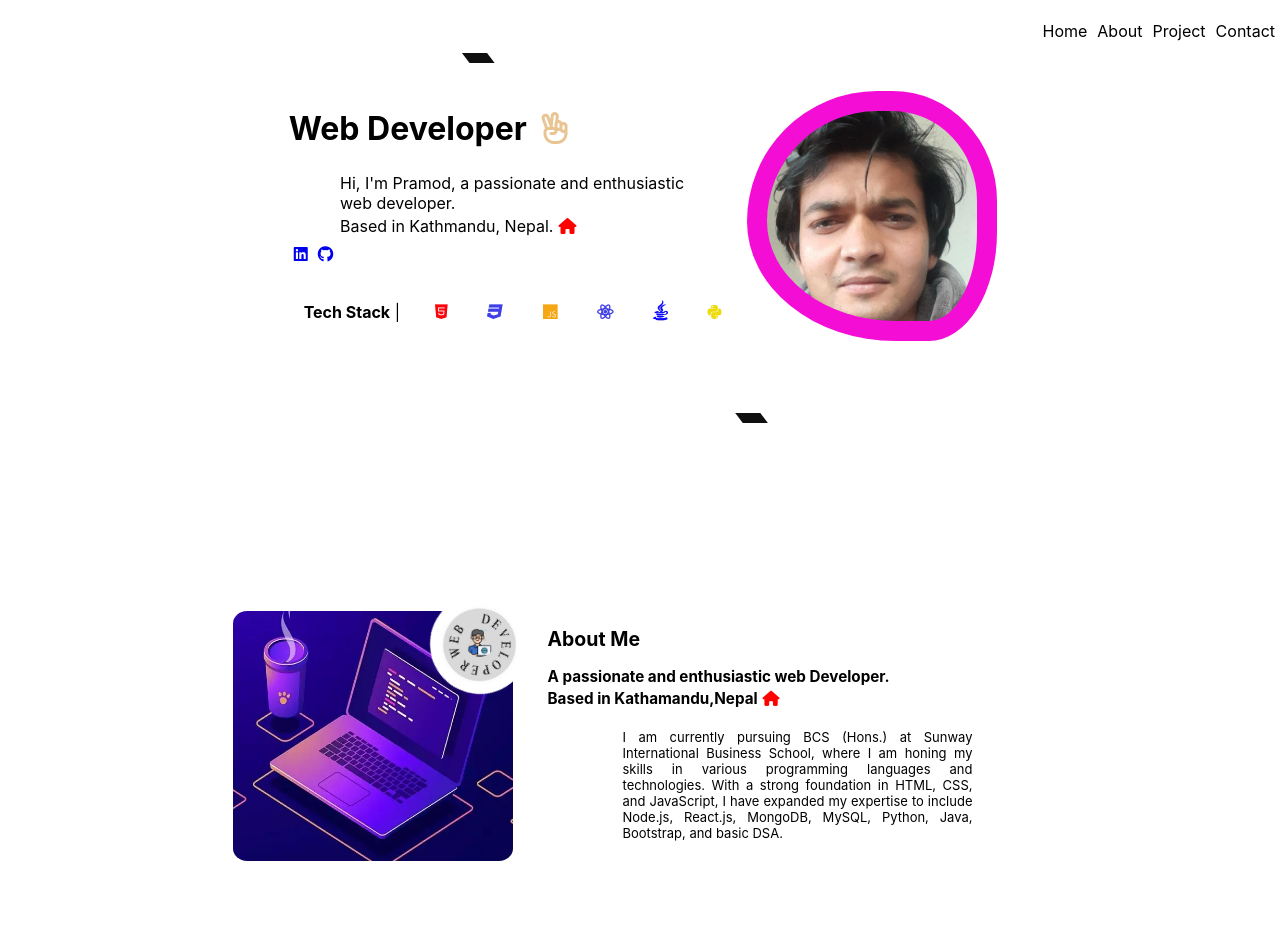
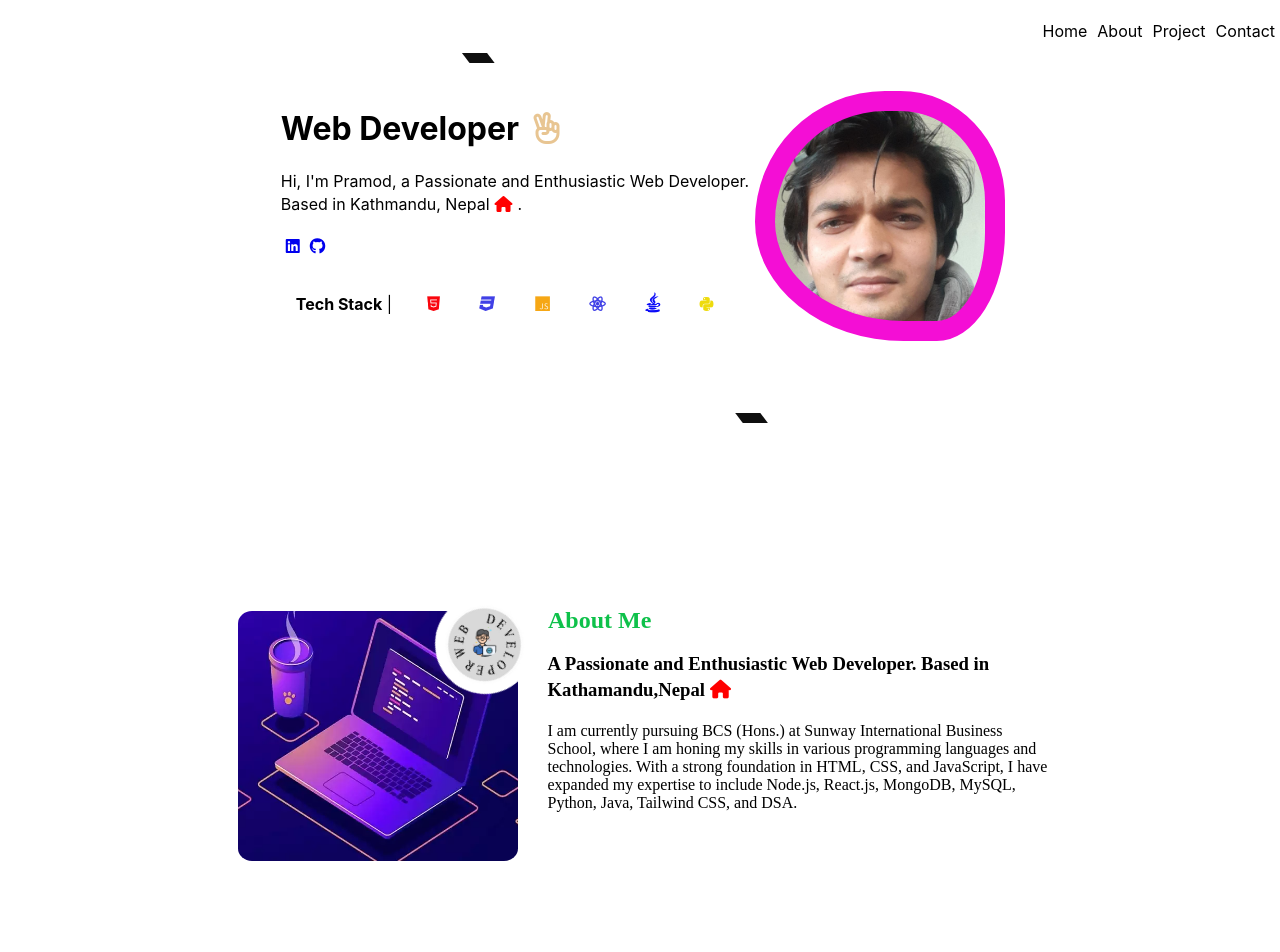
Before and after one commit to pramod-k-mahto/Portfolio, a React (Create React App) app: page / in a window 1280 px wide. Shown: the top 952 px of the page. Built offline with nearby package versions, Linux system fonts and the light colour scheme.

Commit message:
font changed

```diff
--- a/src/About/About.js
+++ b/src/About/About.js
@@ -1,38 +1,34 @@
 import style from "./about.module.css";
-import logo from '../image/logo.jpg'
-import coder from '../image/coder.png'
+import logo from "../image/logo.jpg";
+import coder from "../image/coder.png";
 
 function About() {
   return (
     <>
-      <div className={style.About_Main_Div} id='about' >
+      <div className={style.About_Main_Div} id="about">
         <div className={style.about_image}>
-
           <div className={style.move2}>
             <img src={logo} className={style.logo} alt="log" />
-
-
           </div>
           <div className={style.micon}>
             <img src={coder} className={style.logo2} alt="log" />
           </div>
         </div>
 
-
         <div className={style.about_text}>
-          <h2>About Me </h2>
+          <h2>About Me</h2>
           <h3>
-            A passionate and enthusiastic web Developer.
-            <br />
-            Based in Kathamandu,Nepal<i class="fa-solid fa-house"></i>
+            A Passionate and Enthusiastic Web Developer. Based in
+            Kathamandu,Nepal<i class="fa-solid fa-house"></i>
           </h3>
-          <p>
-            I am currently pursuing BCS (Hons.) at Sunway International Business
-            School, where I am honing my skills in various programming languages
-            and technologies. With a strong foundation in HTML, CSS, and
-            JavaScript, I have expanded my expertise to include Node.js,
-            React.js, MongoDB, MySQL, Python, Java, Bootstrap, and basic DSA.
-          </p>
+          <div>
+              I am currently pursuing BCS (Hons.) at Sunway International
+              Business School, where I am honing my skills in various
+              programming languages and technologies. With a strong foundation
+              in HTML, CSS, and JavaScript, I have expanded my expertise to
+              include Node.js, React.js, MongoDB, MySQL, Python, Java,
+              Tailwind CSS, and  DSA.
+          </div>
         </div>
       </div>
     </>
--- a/src/About/about.module.css
+++ b/src/About/about.module.css
@@ -23,10 +23,25 @@
   /* border: 2px solid black; */
   height: 300px;
   width: 500px;
-  padding: 5px;
+  /* padding: 5px; */
   font-size: small;
-  text-align: justify;
+  /* text-align: ; */
+  display: flex;
+  flex-direction: column;
+  /* line-height: 15px; */
+  font-family: serif;
+  font-size: medium;
 }
+.about_text h2 {
+  color: rgb(14, 193, 74);
+  margin: 0.5px;
+}
+.text {
+  text-indent: 5px ;
+  /* margin: 0.5px; */
+  font-size: medium;
+}
+
 @keyframes mymove {
   0% {
     transform: rotate(0deg);
@@ -48,7 +63,7 @@
 
   position: relative;
 
-  left:197px ;
+  left: 197px;
   top: -17px;
 }
 
@@ -58,22 +73,19 @@
   /* border: 2px solid black; */
 }
 
-
-.micon{
-
+.micon {
   height: 30px;
   width: 30px;
   /* border: 2px solid black; */
   position: relative;
 
-  left:232px ;
+  left: 232px;
   top: -84px;
   border-radius: 50%;
 }
 
-.logo2{
+.logo2 {
   height: 100%;
   width: 100%;
   border-radius: 50%;
-
 }
--- a/src/Project/Project.js
+++ b/src/Project/Project.js
@@ -10,7 +10,7 @@ import { useEffect } from "react";
 function Project() {
   const windowValue = () => {
     let data = document.documentElement.scrollTop;
-    console.log(data);
+    // console.log(data);
     // project 1 food
     let food_img_id = document.getElementById("food_img_id");
     let food_text_id = document.getElementById("food_text_id");
--- a/src/Project/project.module.css
+++ b/src/Project/project.module.css
@@ -11,7 +11,7 @@
   /* overflow-y: auto; */
 
 }
-p{
+.all_item_Outer_div p{
   width: 350px;
   padding: 2px;
   /* border: 2px solid rgb(242, 10, 10); */
--- a/src/home/Home.js
+++ b/src/home/Home.js
@@ -13,10 +13,10 @@ function Home() {
                 Web Developer <i className="fa-regular fa-hand-peace"></i>
               </h1>
               <p>
-                Hi, I'm Pramod, a passionate and enthusiastic web developer.
+                Hi, I'm Pramod, a Passionate and Enthusiastic Web Developer.
                 <br />
-                Based in Kathmandu, Nepal.
-                <i className="fa-solid fa-house"></i>
+                Based in Kathmandu, Nepal
+                <i className="fa-solid fa-house"></i>.
               </p>
               <a href="https://www.linkedin.com/in/pramod-mahto-4309aa222/">
                 <i className="fa-brands fa-linkedin"></i>
```
Lines whose indentation alone changed are shown as unchanged.
